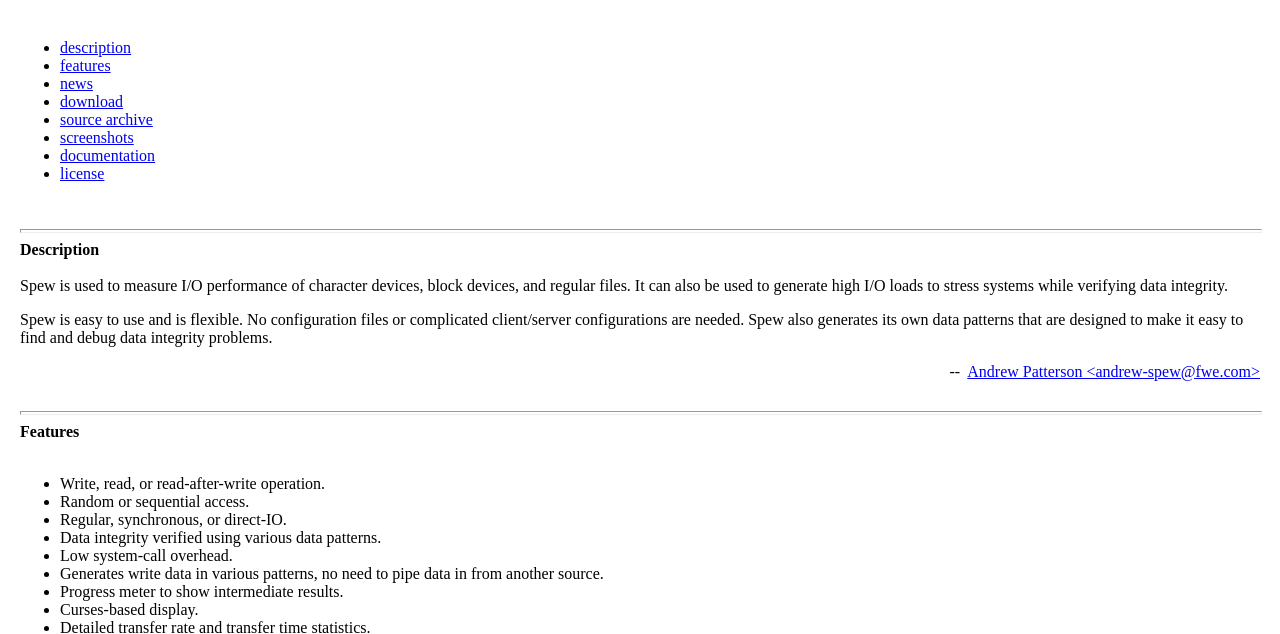
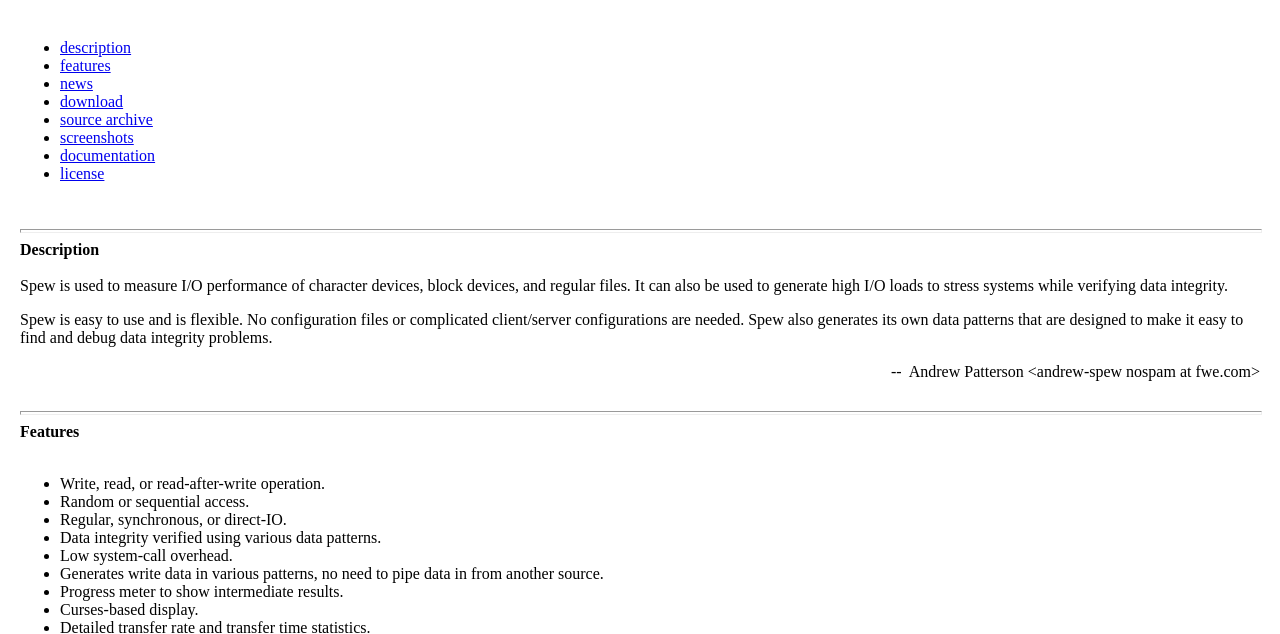
Before and after one commit to BackupTheBerlios/spew-svn, a plain HTML site: page web/index.html in a window 1280 px wide. Shown: the part 192-826 px from the top of the page. Drawn offline with Linux system fonts and the light colour scheme.

Commit message:
Remove mailto to prevent spammer harvesting.

```diff
--- a/web/index.html
+++ b/web/index.html
@@ -53,7 +53,7 @@
             are designed to make it easy to find and debug data
             integrity problems.
 	    <p>
-	    <div style="text-align: right;">--&nbsp; <a href="mailto:andrew-spew@fwe.com">Andrew Patterson &lt;andrew-spew@fwe.com&gt;</a><br>
+	    <div style="text-align: right;">--&nbsp; Andrew Patterson &lt;andrew-spew nospam at fwe.com&gt;<br>
            </td>
 	</tr>
 
@@ -82,7 +82,7 @@
 	<tr>
 	  <td>
 	    <a name="news"></a>
-	    <hr style="width: 100%; height: 2px;"><span style="font-weight: bold;">News</span><br>
+    <hr style="width: 100%; height: 2px;"><span style="font-weight: bold;">News</span><br>
 	    <br>
 	    <span style="font-weight: bold;"></span>
 	    <table style="text-align: left; width: 100%;" border="0" cellpadding="2" cellspacing="10">
@@ -473,7 +473,7 @@ with this program; if not, write to the Free Software Foundation, Inc.,
 
 <!-- Created: Wed Aug 18 15:57:26 MDT 2004 -->
 <!-- hhmts start -->
-Last modified: Thu Oct 21 17:55:03 MDT 2004
+Last modified: Fri Oct 22 11:34:54 MDT 2004
 <!-- hhmts end -->
 
 
```
Also changed, not shown: 1 other file.
